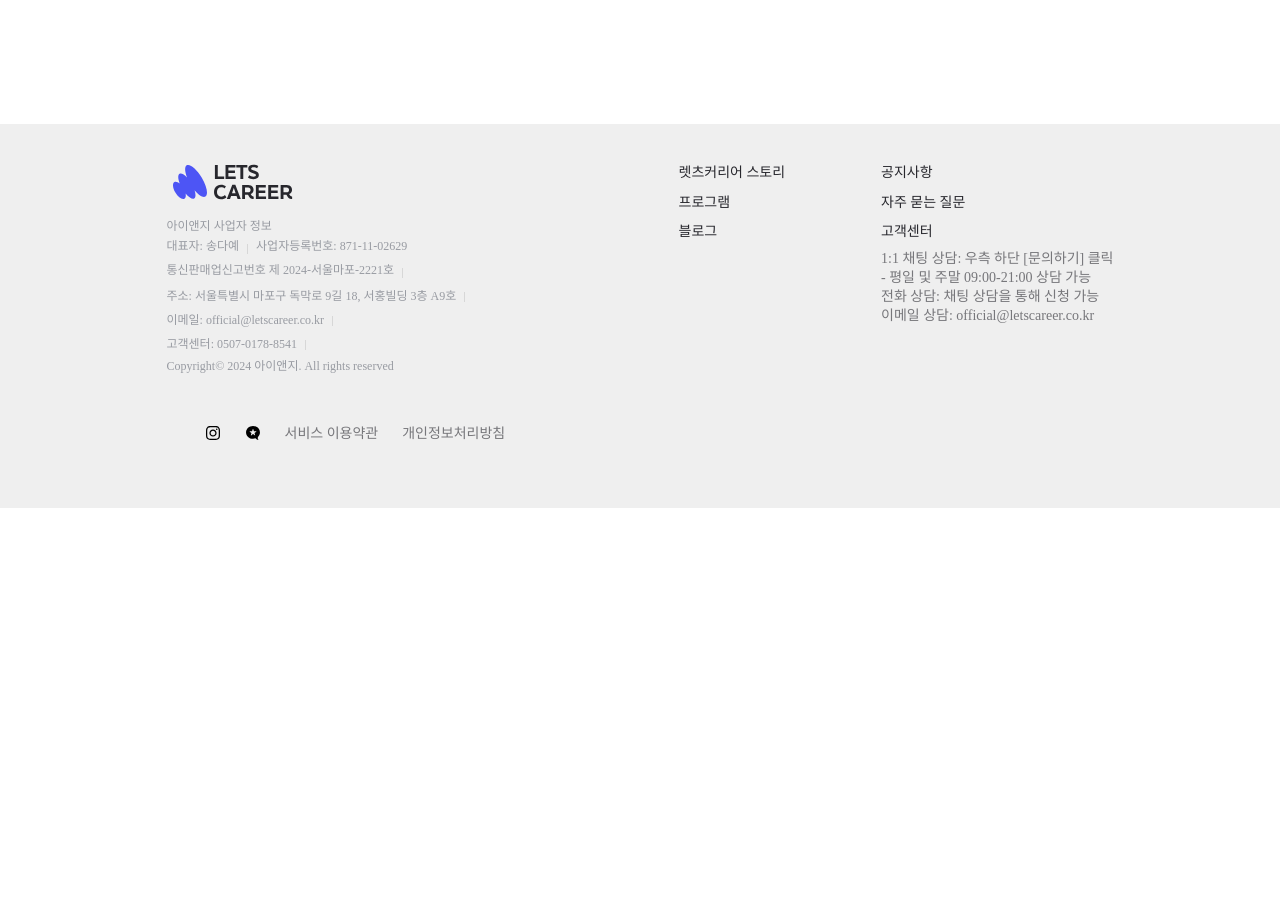
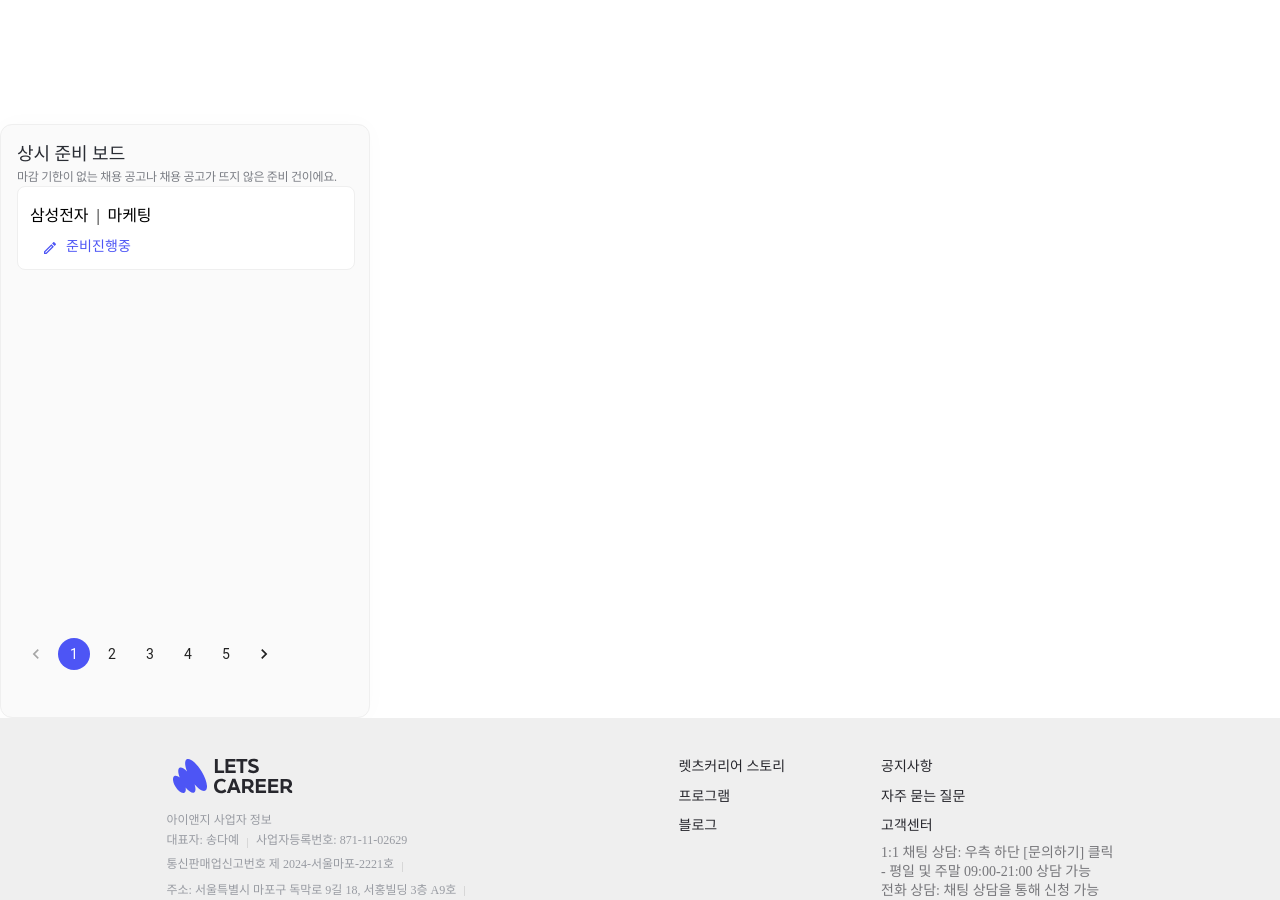
Before and after one commit to LetsCareer-A/LetsCareerA-FE, a React (Vite) app: page / in a window 1280 px wide. Shown: the part 740-1640 px from the top of the page. Before the commit the page ends 1248 px from the top, so only its background shows below. Built offline with nearby package versions, Linux system fonts and the light colour scheme.

Commit message:
[Design] 상시준비 보드 웹퍼블리싱

```diff
--- a/src/App.tsx
+++ b/src/App.tsx
@@ -1,10 +1,11 @@
 import React from 'react';
 import { BrowserRouter as Router, Routes, Route } from 'react-router-dom';
 import { QueryClient, QueryClientProvider } from '@tanstack/react-query';
+import { ThemeProvider } from '@mui/material/styles';
 import Navbar from './components/Navbar';
 import Footer from './components/Footer';
 import Sidebar from './components/Sidebar';
-import { ThemeProvider } from '@mui/material/styles';
+import AlwaysReady from './components/AlwaysReady';
 import Dashboard from './pages/Dashboard';
 import theme from './styles/theme';
 
@@ -20,9 +21,10 @@
         <Router>
           <Navbar />
             <Sidebar />
-              <Routes>
-                <Route path="/" element={<Dashboard />} />
-              </Routes>
+            <Routes>
+              <Route path="/" element={<Dashboard />} />
+            </Routes>
+            <AlwaysReady/>
           <Footer />
         </Router>
       </ThemeProvider>
--- /dev/null
+++ b/src/components/AlwaysReady.tsx
@@ -0,0 +1,74 @@
+import React from 'react';
+import { Box, Pagination, Typography } from '@mui/material';
+import colors from '../styles/colors';
+import CreateOutlinedIcon from '@mui/icons-material/CreateOutlined';
+
+const ReadyTextStyles = {
+    colors : `${colors.neutral[10]}`,
+    fontFamily: 'Pretendard',
+    fontSize: '16px',
+    fontStyle: 'normal',
+    fontWeight: 500,
+    lineHeight: '24px',
+    letterSpacing: '-0.096px',
+}
+
+const StyledReadyBoard = {
+    display: 'flex',
+    weight: '100%',
+    height: 84,
+    padding: '12px 12px',
+    border: `1px solid ${colors.neutral[85]}`,
+    borderRadius: '8px',
+    justifyContent: 'space-betwwen',
+    gap: '8px',
+    backgroundColor: 'white',
+}
+
+const ReadyBoardItem = ({company, department, status}) => (
+        <Box sx={ {...StyledReadyBoard, flexDirection: 'column'}}>
+            <Box sx={{display: 'flex', gap:'8px', flexDirection: 'row', marginTop: '5px'}}>
+                <Typography sx={ReadyTextStyles}>{company}</Typography>
+                <Typography sx={ReadyTextStyles}>|</Typography>
+                <Typography sx={ReadyTextStyles}>{department}</Typography>
+            </Box>
+            <Box sx={{display:'flex', height: '28px', gap:'8px', padding: '0px 12px'}}>
+                <CreateOutlinedIcon sx={{width: '16px', 'hegiht': '16px', color: `${colors.primary.normal}`}}/>
+                <Typography sx={{color: `${colors.primary.normal}`, fontSize:'14px', letterSpacing: '-0/21px'}}>{status}</Typography>
+            </Box>
+        </Box>
+)
+
+const AlwaysReady = () => {
+    const readyBoardData=[
+        {company: '삼성전자', department: '마케팅', status:'준비진행중'},
+    ];
+
+    return (
+        <Box sx={{width: 370, height: 594, flexShrink: 0, borderRadius: '12px', border: `1px solid ${colors.neutral[85]}`, background: `${colors.neutral[100]}`, boxShadow:'0px 0px 25px 0px rgba(0, 0, 0, 0.02)'}}>
+            <Box sx={{gap: 16, marginLeft: '16px', marginTop: '16px', flexDirection:'row' }}>
+                <Box sx={{gap:'4px'}}>
+                    <Typography sx={{color: `${colors.neutral[10]}`, fontSize: '18px', letterSpacing: '-0.022px', fontFamily: 'Pretendard', fontStyle: 'normal'}}>
+                        상시 준비 보드
+                    </Typography>
+                    <Typography sx={{color: `${colors.neutral[40]}`, fontSize: '12px', letterSpacing: '-0.3px', fontFamily: 'Pretendard', fontStyle: 'normal'}}>
+                        마감 기한이 없는 채용 공고나 채용 공고가 뜨지 않은 준비 건이에요.
+                    </Typography>
+                </Box>
+                <Box sx={{display: 'flex', width: 338, height: 452, flexDirection: 'column', gap: '8px'}}>
+                    {readyBoardData.map((item, index) => (
+                        <ReadyBoardItem
+                            key={index}
+                            company={item.company}
+                            department={item.department}
+                            status={item.status}
+                        />
+                    ))}
+                </Box>
+                    <Pagination count={5} color="primary" />
+            </Box>
+        </Box>
+    );
+};
+
+export default AlwaysReady;
```
